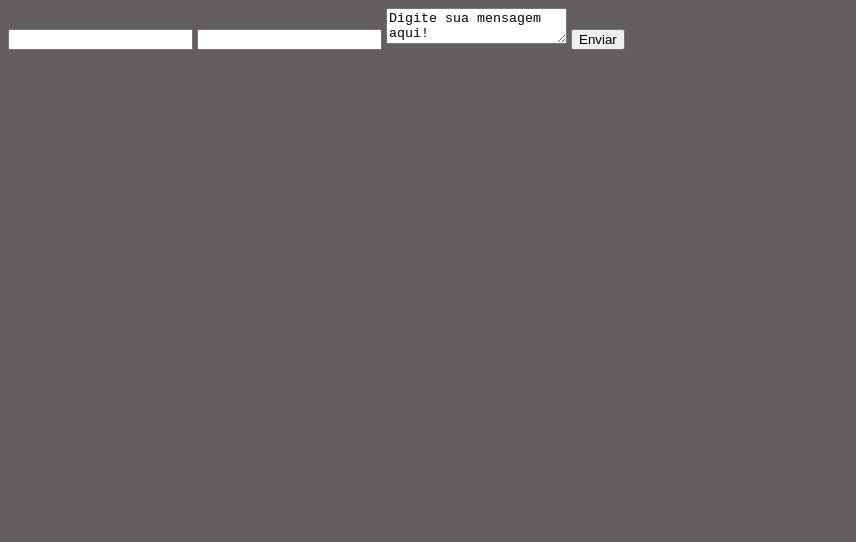
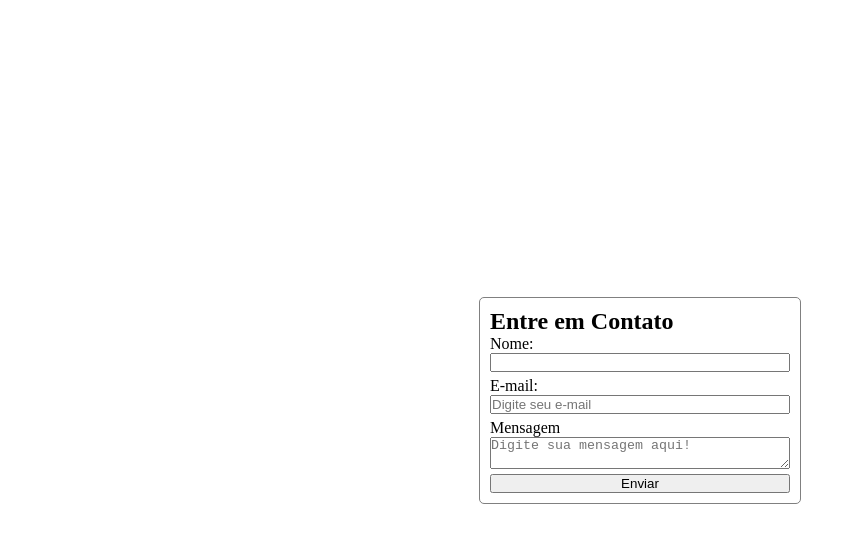
Before and after one commit to PauloRoncada/blog-awari, a plain HTML site: page contato.html in a window 1280 px wide. Shown: the whole page, without its empty margins (0-856 px from the left). Drawn offline with Linux system fonts and the light colour scheme.

Commit message:
added style to form and contact page.

```diff
--- a/contato.html
+++ b/contato.html
@@ -9,9 +9,22 @@
     </head>
     <body>
         <form id="contact-form">
-            <input name="Nome" />
-            <input name="e-mail" />
-            <textarea name="mensagem">Digite sua mensagem aqui!</textarea>
+            <h2>Entre em Contato</h2>
+            <div class="input-group">
+                <label for="Nome">Nome:</label>
+                <input name="Nome" id="Nome" type="text" required/>
+            </div>
+
+            <div class="input-group">
+                <label for="e-mail">E-mail:</label>
+                <input name="e-mail" id="e-mail"type="e-mail" placeholder="Digite seu e-mail" required />
+            </div>
+
+            <div class="input-group">
+                <label for="mensagem">Mensagem</label>
+                <textarea name="mensagem" id="mensagem" type="text" placeholder="Digite sua mensagem aqui!"></textarea>
+            </div>
+
             <button>Enviar</button>
         </form>
 
--- a/style.css
+++ b/style.css
@@ -1,4 +1,32 @@
+* {
+    margin: 0px;
+    padding: 0px;
+}
+
+html{
+    height: 100%;
+}
 body{
-    background-color:rgb(99, 95, 95) ;
+    display: flex;
+    justify-content: center;
+    align-items: center;
+    height: 100%;
 
 }
+
+form{
+    display: flex;
+    flex-direction: column;
+    padding: 10px;
+    width: 300px;
+    border-radius: 5px;
+    background-color:white ;
+    border: 1px solid gray;
+    border-radius: 5px;
+    box-shadow: rgba(149, 157, 165, 0,2) 0px 8px 24px;
+}
+.input-group {
+    display: flex;
+    flex-direction: column;
+    margin-bottom: 5px;
+}
```
